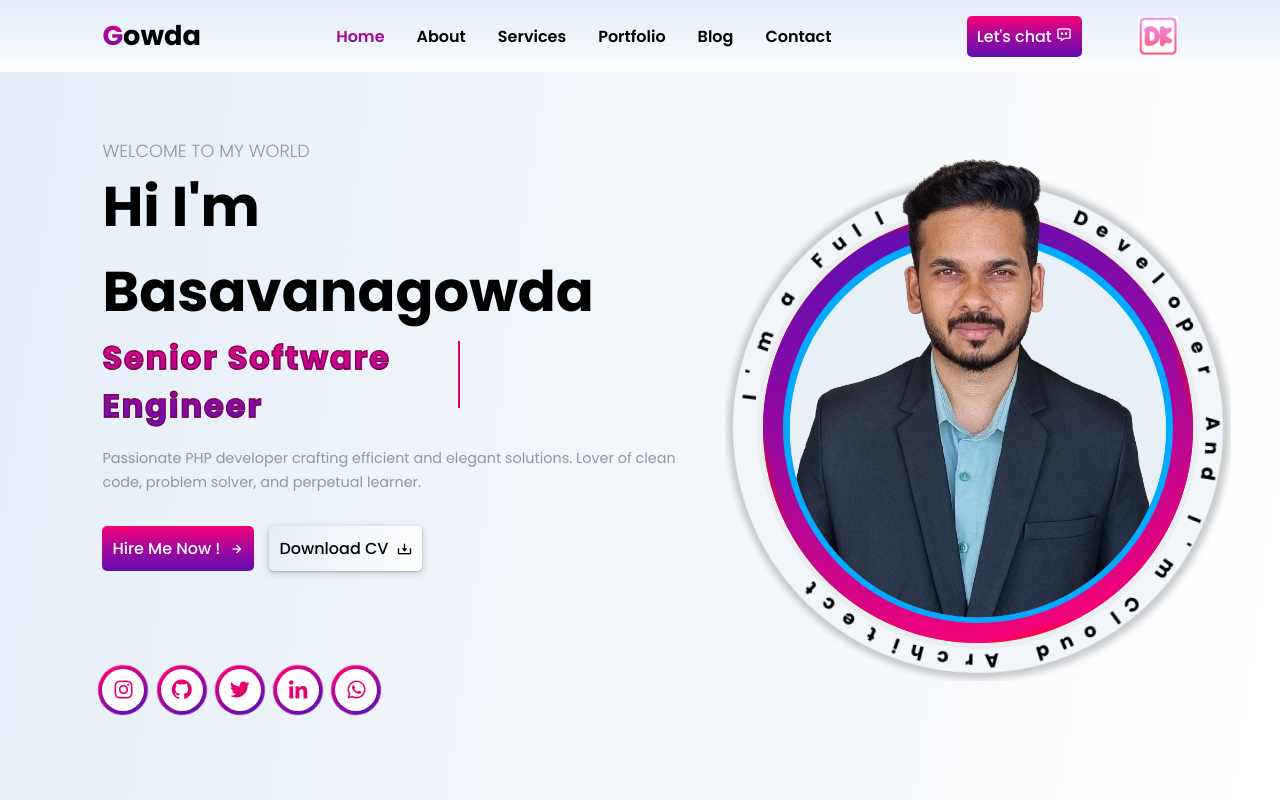
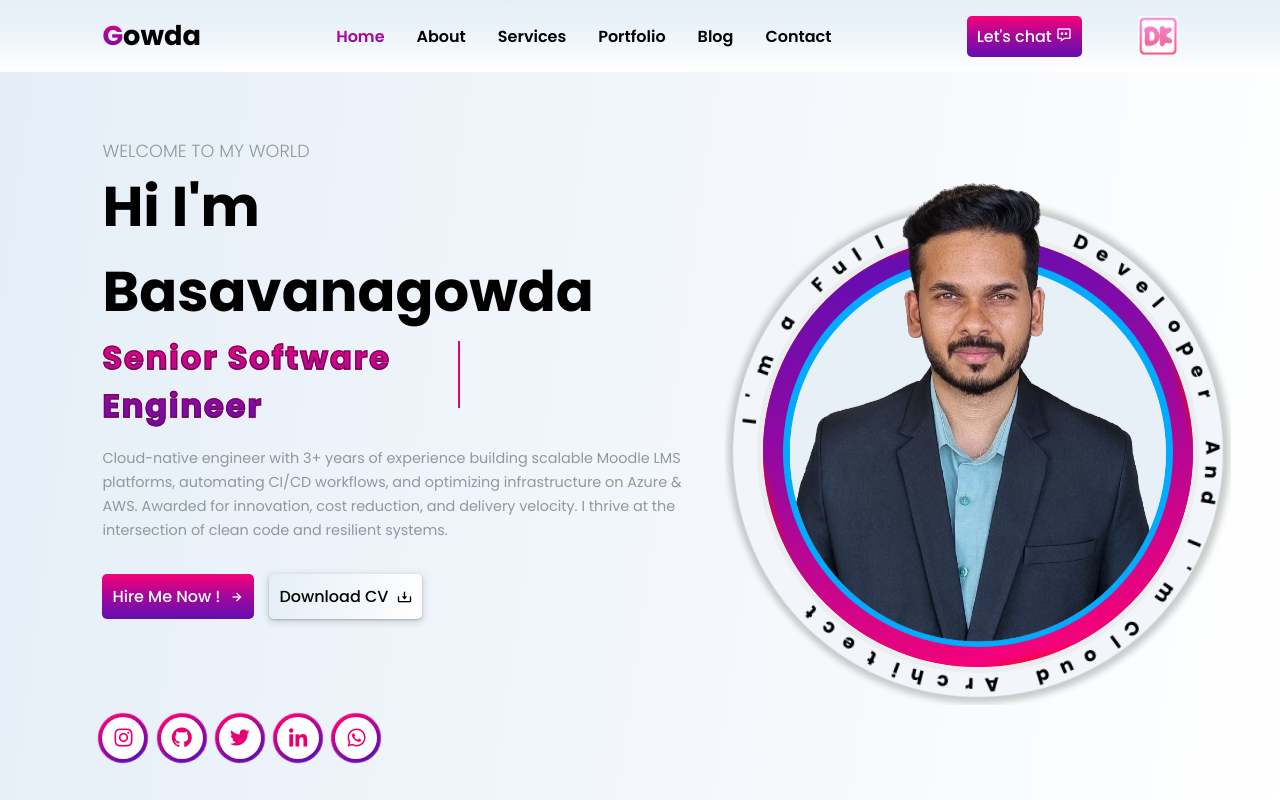
Before and after one commit to BASAVANAGOWDADK/Portfolio, a plain HTML site: page index.html in a window 1280 px wide. Shown: the top 800 px of the page. Drawn offline with nearby package versions, Linux system fonts and the light colour scheme.

Commit message:
Update index.html

```diff
--- a/index.html
+++ b/index.html
@@ -52,7 +52,7 @@
                 <h2>Senior Software Engineer</h2>
             </div>
 
-            <p>Passionate PHP developer crafting efficient and elegant solutions. Lover of clean code, problem solver, and perpetual learner.</p>
+            <p>Cloud-native engineer with 3+ years of experience building scalable Moodle LMS platforms, automating CI/CD workflows, and optimizing infrastructure on Azure & AWS. Awarded for innovation, cost reduction, and delivery velocity. I thrive at the intersection of clean code and resilient systems.</p>
 
             <div class="btn-box">
                 <a href="mailto:basavanagowdadk@gmail.com" class="btn">Hire Me Now ! <i class='bx bx-right-arrow-alt' ></i></a>
```
